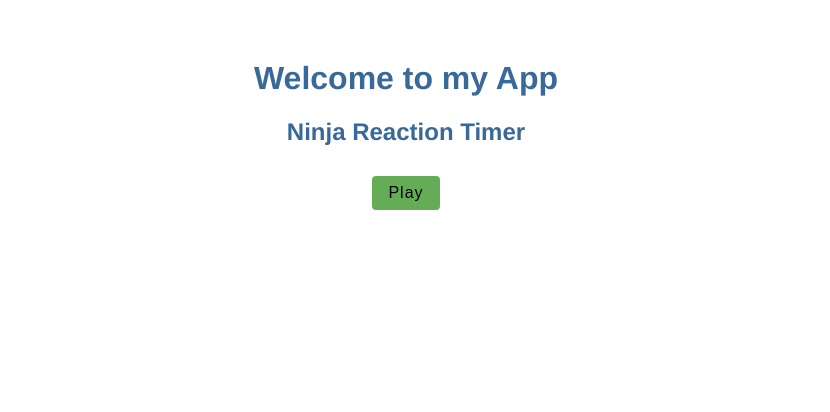
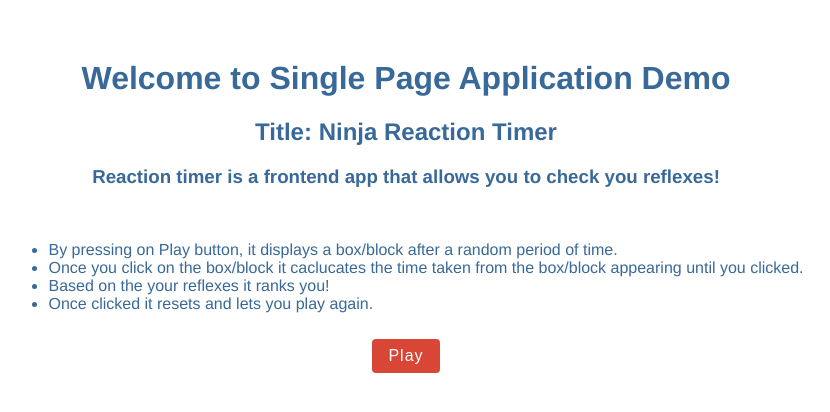
Before and after one commit to hafizasabaasad/reaction-timer, a Vue app: page / in a window 1280 px wide. Shown: the top 412 px of the page, without its empty margins (234-1064 px from the left). Built offline with nearby package versions, Linux system fonts and the light colour scheme.

Commit message:
description added and some style updates

```diff
--- a/src/App.vue
+++ b/src/App.vue
@@ -1,40 +1,40 @@
 <template>
-  <h1>Welcome to my App</h1>
-  <h2>Ninja Reaction Timer</h2>
+  <h1>Welcome to Single Page Application Demo</h1>
+  <h2>Title: Ninja Reaction Timer</h2>
+  <description />
   <button @click="start" :disabled="isPlaying">Play</button>
- <block  v-if="isPlaying" :delay="delay" @end="endgame" />
- <result v-if="showResults" :score="score" />
+  <block v-if="isPlaying" :delay="delay" @end="endgame" />
+  <result v-if="showResults" :score="score" />
 </template>
 
 <script>
+import description from "./components/description.vue";
 import block from "./components/block.vue";
 import result from "./components/result.vue";
-export  default{
-  name:'App',
-  components: { block , result },
-  data(){
+export default {
+  name: "App",
+  components: { block, result, description },
+  data() {
     return {
       isPlaying: false,
       dalay: null,
       score: null,
-      showResults: false
-    }
+      showResults: false,
+    };
   },
-  methods:{
-    start(){
-      this.delay = 1000 + Math.random() * 3000
-     this.isPlaying = true
-     this.showResults = false
-
+  methods: {
+    start() {
+      this.delay = 1000 + Math.random() * 3000;
+      this.isPlaying = true;
+      this.showResults = false;
     },
-    endgame(reactiontime){
-     this.score = reactiontime
-     this.isPlaying = false
-     this.showResults = true
-    }
-  }
-
-}
+    endgame(reactiontime) {
+      this.score = reactiontime;
+      this.isPlaying = false;
+      this.showResults = true;
+    },
+  },
+};
 </script>
 
 <style>
@@ -46,10 +46,10 @@ export  default{
   color: #396999;
   margin-top: 60px;
 }
-button{
-  background: #64ad56;
-  color:black;
-  border:none;
+button {
+  background: #d84636;
+  color: white;
+  border: none;
   padding: 8px 16px;
   border-radius: 4px;
   font-size: 16px;
@@ -57,7 +57,7 @@ button{
   cursor: pointer;
   margin: 10px;
 }
-button[disabled]{
+button[disabled] {
   opacity: 0.2;
   cursor: not-allowed;
 }
--- a/src/components/block.vue
+++ b/src/components/block.vue
@@ -1,50 +1,47 @@
 <template>
   <div class="block" v-if="showBlock" @click="stopTimer">
-    click me
+    CLICK ME as fast as you can to check your reflexes!
   </div>
 </template>
 
 <script>
 export default {
-   props: ['delay'],
-   data(){
-    return{
+  props: ["delay"],
+  data() {
+    return {
       showBlock: false,
       timer: null,
-      reactiontime: 0
-    }
+      reactiontime: 0,
+    };
   },
-   mounted(){
+  mounted() {
     setTimeout(() => {
-      this.showBlock = true
-      this.startTimer()
-    } , this.delay)
+      this.showBlock = true;
+      this.startTimer();
+    }, this.delay);
   },
   methods: {
-    startTimer(){
+    startTimer() {
       this.timer = setInterval(() => {
-        this.reactiontime += 10
-      } , 10)
-
+        this.reactiontime += 10;
+      }, 10);
     },
-    stopTimer(){
-      clearInterval(this.timer)
-      this.$emit('end' , this.reactiontime)
-    }
-   }
-
-}
+    stopTimer() {
+      clearInterval(this.timer);
+      this.$emit("end", this.reactiontime);
+    },
+  },
+};
 </script>
 
 <style>
-.block{
+.block {
   width: 400px;
   border-radius: 20px;
-      background: #07a9ce;
+  background: #4c067b;
   color: white;
   padding: 100px 0;
   margin: 40px auto;
   text-align: center;
-
 }
 </style>
--- /dev/null
+++ b/src/components/description.vue
@@ -0,0 +1,33 @@
+<template>
+  <h3>
+    Reaction timer is a frontend app that allows you to check you reflexes!
+  </h3>
+  <br />
+  <div class="inline-block">
+    <ul>
+      <li>
+        By pressing on Play button, it displays a box/block after a random
+        period of time.
+      </li>
+      <li>
+        Once you click on the box/block it caclucates the time taken from the
+        box/block appearing until you clicked.
+      </li>
+      <li>Based on the your reflexes it ranks you!</li>
+      <li>Once clicked it resets and lets you play again.</li>
+    </ul>
+  </div>
+
+  <br />
+</template>
+
+<script>
+export default {};
+</script>
+
+<style>
+.inline-block {
+  display: inline-block;
+  text-align: justify;
+}
+</style>
```
Lines whose indentation alone changed are shown as unchanged.
